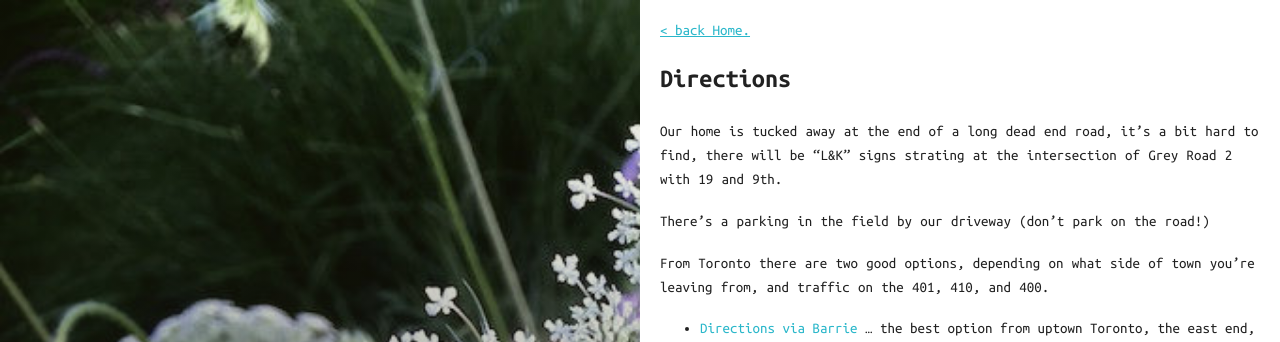
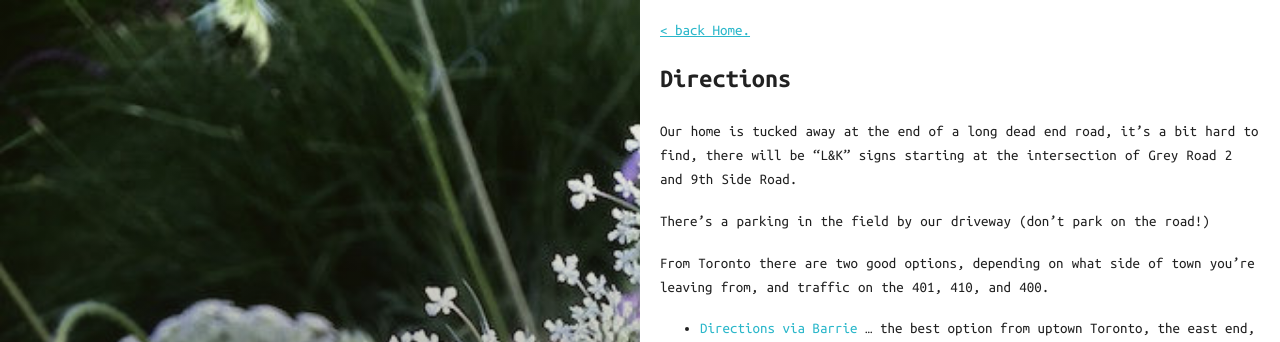
Before and after one commit to kevwalsh/carota, a Jekyll site: the page built from _posts/2016-01-02-directions.md, in a window 1280 px wide. Shown: the top 342 px of the page. Built offline with Jekyll 4.4.1, drawn with Linux system fonts in a browser that asks for light colours.

Commit message:
Update 2016-01-02-directions.md

```diff
--- a/_posts/2016-01-02-directions.md
+++ b/_posts/2016-01-02-directions.md
@@ -9,7 +9,7 @@ image:
   effect: rotate padding
 ---
 
-Our home is tucked away at the end of a long dead end road, it's a bit hard to find, there will be "L&K" signs strating at the intersection of Grey Road 2 with 19 and 9th.
+Our home is tucked away at the end of a long dead end road, it's a bit hard to find, there will be "L&K" signs starting at the intersection of Grey Road 2 and 9th Side Road.
 
 There's a parking in the field by our driveway (don't park on the road!)
 
```
